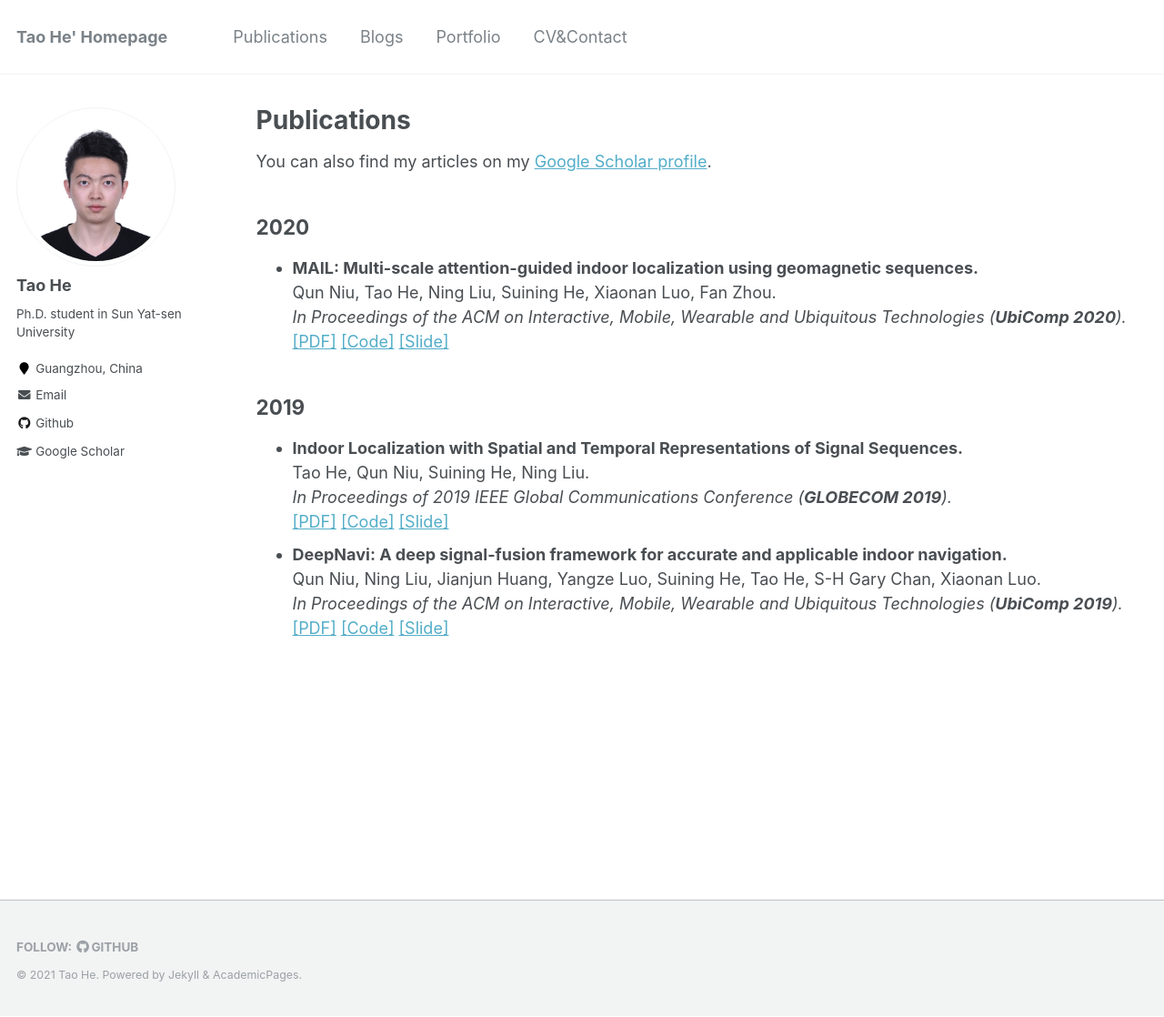
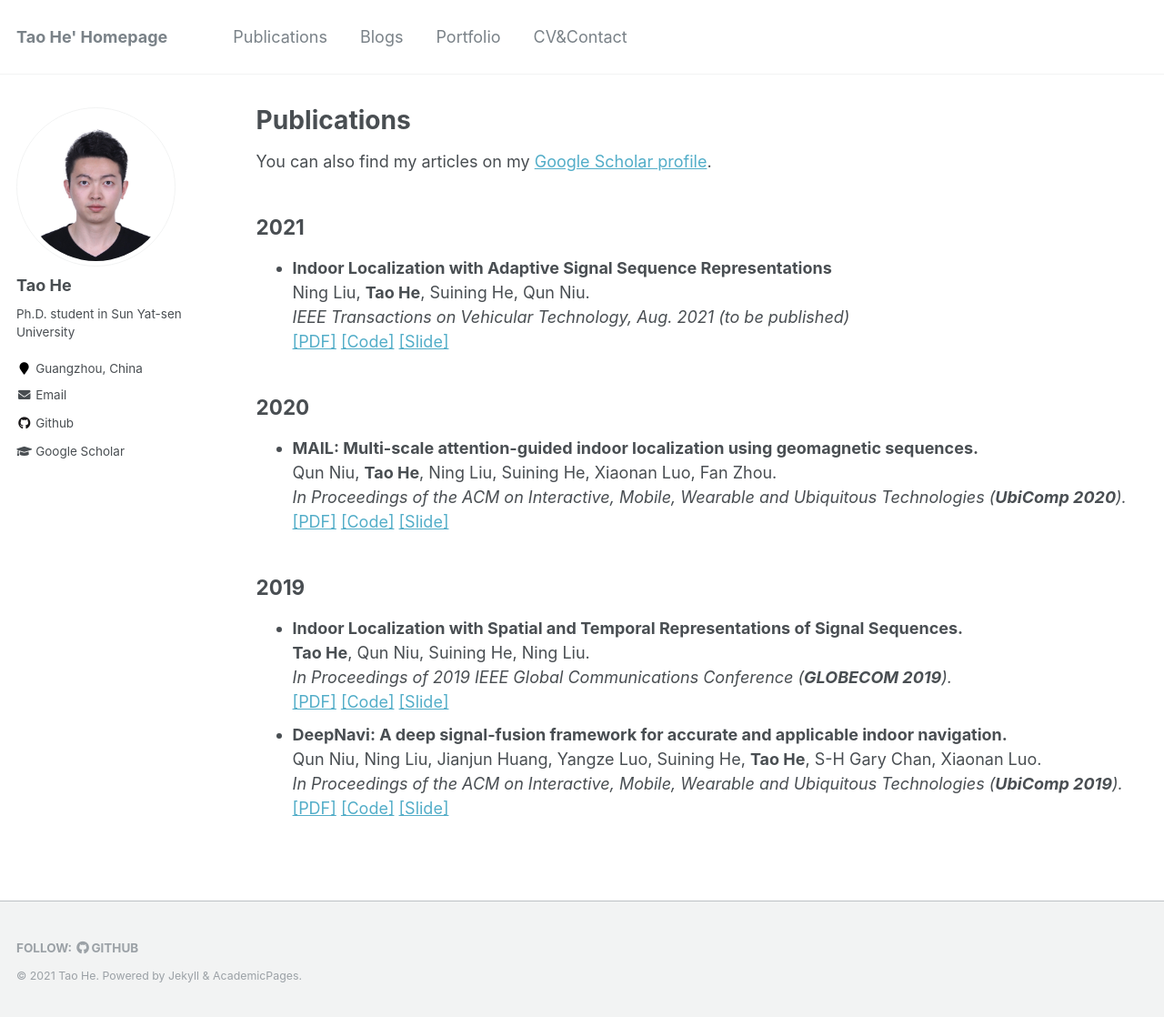
Before and after one commit to onewalnut/onewalnut.github.io, a Jekyll site: the page built from _pages/publications.md, in a window 1280 px wide and 1118 px high. Shown: the whole window at 91% size. Built offline with Jekyll 4.4.1, drawn with Linux system fonts in a browser that asks for light colours.

Commit message:
update publications

```diff
--- a/_pages/publications.md
+++ b/_pages/publications.md
@@ -7,20 +7,27 @@ author_profile: true
 
 You can also find my articles on my [Google Scholar profile](https://scholar.google.com/citations?user=ETHNJ0QAAAAJ&hl=zh-CN).
 
+2021
+--------
+* **Indoor Localization with Adaptive Signal Sequence Representations**
+  Ning Liu, **Tao He**, Suining He, Qun Niu.
+  *IEEE Transactions on Vehicular Technology, Aug. 2021 (to be published)*
+  [[PDF]]()  [[Code]]()  [[Slide]]()
+
 2020
 --------
 * **MAIL: Multi-scale attention-guided indoor localization using geomagnetic sequences.**
-  Qun Niu, Tao He, Ning Liu, Suining He, Xiaonan Luo, Fan Zhou.
+  Qun Niu, **Tao He**, Ning Liu, Suining He, Xiaonan Luo, Fan Zhou.
   *In Proceedings of the ACM on Interactive, Mobile, Wearable and Ubiquitous Technologies (**UbiComp 2020**).*
   [[PDF]](https://www.hetaooo.com/files/2020_MAIL.pdf)  [[Code]]()  [[Slide]]()
 
 2019
 --------
 * **Indoor Localization with Spatial and Temporal Representations of Signal Sequences.**
-  Tao He, Qun Niu, Suining He, Ning Liu.
+  **Tao He**, Qun Niu, Suining He, Ning Liu.
   *In Proceedings of 2019 IEEE Global Communications Conference (**GLOBECOM 2019**).*
   [[PDF]](https://www.hetaooo.com/files/2019_ST-Loc.pdf)  [[Code]]()  [[Slide]]()
 * **DeepNavi: A deep signal-fusion framework for accurate and applicable indoor navigation.**
-  Qun Niu, Ning Liu, Jianjun Huang, Yangze Luo, Suining He, Tao He, S-H Gary Chan, Xiaonan Luo.
+  Qun Niu, Ning Liu, Jianjun Huang, Yangze Luo, Suining He, **Tao He**, S-H Gary Chan, Xiaonan Luo.
   *In Proceedings of the ACM on Interactive, Mobile, Wearable and Ubiquitous Technologies (**UbiComp 2019**).*
   [[PDF]](https://www.hetaooo.com/files/2019_DeepNavi.pdf)  [[Code]]()  [[Slide]]()
```
Also changed, not shown: _pages/about.md (+1 -0 lines).
